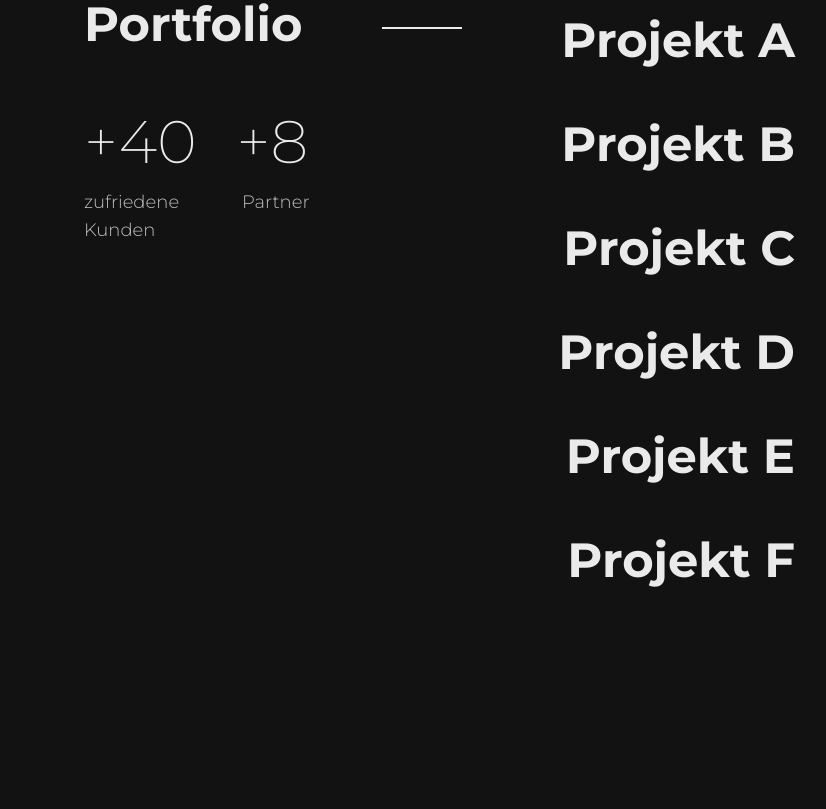
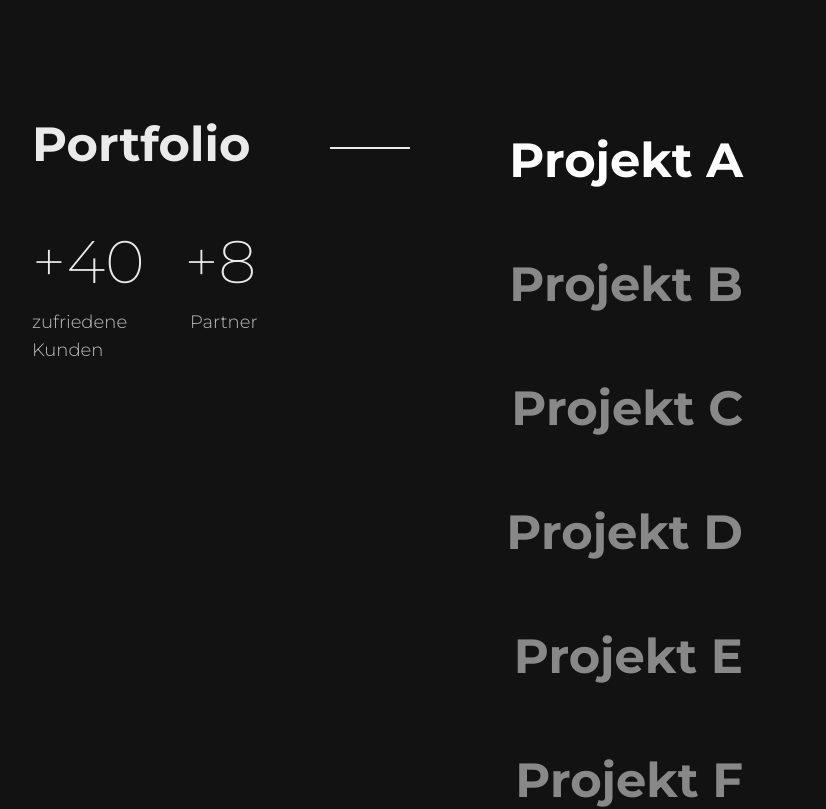
Before and after one commit to marcg0128/jelalkasso, a Next.js app in the folder frontend/: page / in a window 1280 px wide. Shown: the part 840-1649 px from the top of the page, without its empty margins (156-982 px from the left). Built offline with nearby package versions, Linux system fonts and the light colour scheme.

Commit message:
Refactor Portfolio component for improved scrolling behavior and enhance Start component layout
Took 1 hour 22 minutes

```diff
--- a/frontend/app/components/Portfolio.tsx
+++ b/frontend/app/components/Portfolio.tsx
@@ -2,57 +2,168 @@
 
 import CountUp from "@/components/CountUp";
 import React from "react";
-import {useState} from "react";
+import { useState, useEffect, useRef } from "react";
+
+const portfolioItems = [
+        { title: "Projekt A", description: "Beschreibung A", imageName: "/images/projekt-a.jpg" },
+        { title: "Projekt B", description: "Beschreibung B", imageName: "/images/projekt-b.jpg" },
+        { title: "Projekt C", description: "Beschreibung C", imageName: "/images/projekt-c.jpg" },
+        { title: "Projekt D", description: "Beschreibung D", imageName: "/images/projekt-a.jpg" },
+        { title: "Projekt E", description: "Beschreibung E", imageName: "/images/projekt-b.jpg" },
+        { title: "Projekt F", description: "Beschreibung F", imageName: "/images/projekt-c.jpg" }
+    ];
 
 export default function Portfolio() {
-    const [currentProjekt, setCurrentProjekt] = useState(null);
+    const [currentProjekt, setCurrentProjekt] = useState<string | null>(null);
 
-    const portfolioItems = [
-        {
-            title: "Projekt A",
-            description: "Beschreibung von Projekt A",
-            imageName: "/images/projekt-a.jpg"
-        },
-        {
-            title: "Projekt B",
-            description: "Beschreibung von Projekt B",
-            imageName: "/images/projekt-b.jpg"
-        },
-        {
-            title: "Projekt C",
-            description: "Beschreibung von Projekt C",
-            imageName: "/images/projekt-c.jpg"
-        },
-        {
-            title: "Projekt D",
-            description: "Beschreibung von Projekt A",
-            imageName: "/images/projekt-a.jpg"
-        },
-        {
-            title: "Projekt E",
-            description: "Beschreibung von Projekt B",
-            imageName: "/images/projekt-b.jpg"
-        },
-        {
-            title: "Projekt F",
-            description: "Beschreibung von Projekt C",
-            imageName: "/images/projekt-c.jpg"
+
+    const itemRefs = useRef<Array<HTMLDivElement | null>>([]);
+    const isAutoScrollingRef = useRef(false);
+    const debounceTimeoutRef = useRef<number | null>(null);
+    const autoScrollEndTimeoutRef = useRef<number | null>(null);
+
+    function scrollToProject(index: number) {
+        const el = itemRefs.current[index];
+        const title = document.getElementById("portfolio-title");
+        if (!el || !title) return;
+
+        // Linie berechnen
+        const rect = title.getBoundingClientRect();
+        const afterStyles = window.getComputedStyle(title, "::after");
+        const afterHeight = parseFloat(afterStyles.height) || 0;
+        const afterMarginTop = parseFloat(afterStyles.marginTop) || 0;
+        const lineY = rect.top + afterMarginTop + afterHeight / 2;
+
+        // Element-Mitte
+        const r2 = el.getBoundingClientRect();
+        const elementCenterY = r2.top + r2.height / 2;
+
+        // Gleicher Offset wie beim Auto-Scroll
+        const TARGET_OFFSET = -15;
+        const offset = elementCenterY + TARGET_OFFSET - lineY;
+
+        // Auto-Scrolling sperren
+        isAutoScrollingRef.current = true;
+
+        window.scrollBy({ top: offset, behavior: "smooth" });
+
+        // Nach dem Scroll wieder freigeben
+        window.setTimeout(() => {
+            isAutoScrollingRef.current = false;
+        }, 500);
+
+        // Aktiv setzen
+        setCurrentProjekt(portfolioItems[index].title);
+    }
+
+
+    useEffect(() => {
+        function cleanupTimeout(ref: React.MutableRefObject<number | null>) {
+            if (ref.current !== null) {
+                window.clearTimeout(ref.current);
+                ref.current = null;
+            }
         }
-    ];
+
+        function handleScroll() {
+            // Wenn wir gerade programmgesteuert scrollen, ignorieren
+            if (isAutoScrollingRef.current) return;
+
+            const title = document.getElementById("portfolio-title");
+            if (!title) return;
+
+            const rect = title.getBoundingClientRect();
+            const afterStyles = window.getComputedStyle(title, "::after");
+
+            const afterHeight = parseFloat(afterStyles.height) || 0;
+            const afterMarginTop = parseFloat(afterStyles.marginTop) || 0;
+
+            // Y-Position der Linie (viewport-Koordinaten)
+            const lineY = rect.top + afterMarginTop + afterHeight / 2;
+
+            let closestIndex = 0;
+            let closestDistance = Infinity;
+
+            itemRefs.current.forEach((el, index) => {
+                if (!el) return;
+                const r = el.getBoundingClientRect();
+                const elementY = r.top + r.height / 2;
+                const distance = Math.abs(lineY - elementY);
+                if (distance < closestDistance) {
+                    closestDistance = distance;
+                    closestIndex = index;
+                }
+            });
+
+            const selected = portfolioItems[closestIndex];
+            setCurrentProjekt(selected.title);
+
+            // Auto-Zentrierung nur starten, wenn nötig
+            const el = itemRefs.current[closestIndex];
+            if (!el) return;
+
+            const r2 = el.getBoundingClientRect();
+            const elementCenterY = r2.top + r2.height / 2;
+            const TARGET_OFFSET = -15; // negativ = höher, positiv = tiefer
+            const offset = elementCenterY + TARGET_OFFSET - lineY;
+
+            const MIN_OFFSET = 20; // minimaler Abstand, ab dem wir zentrieren
+            const DEBOUNCE_MS = 150;
+            const AUTO_SCROLL_END_MS = 500; // wie lange wir Auto-Scroll als aktiv betrachten
+
+            if (Math.abs(offset) > MIN_OFFSET) {
+                // debounce: warte kurz, gruppiere Scroll-Events
+                cleanupTimeout(debounceTimeoutRef);
+                debounceTimeoutRef.current = window.setTimeout(() => {
+                    // set flag damit handleScroll ignoriert wird während smooth scroll läuft
+                    isAutoScrollingRef.current = true;
+
+                    // scrollBy verwendet viewport-differenz, offset ist korrekt (beide sind viewport-Koords)
+                    window.scrollBy({ top: offset, behavior: "smooth" });
+
+                    // nach einiger Zeit (geschätzt) gehen wir davon aus, dass der smooth scroll vorbei ist
+                    cleanupTimeout(autoScrollEndTimeoutRef);
+                    autoScrollEndTimeoutRef.current = window.setTimeout(() => {
+                        isAutoScrollingRef.current = false;
+                        autoScrollEndTimeoutRef.current = null;
+                    }, AUTO_SCROLL_END_MS);
+
+                    debounceTimeoutRef.current = null;
+                }, DEBOUNCE_MS);
+            }
+        }
+
+        // listener
+        window.addEventListener("scroll", handleScroll, { passive: true });
+
+        // initial run
+        handleScroll();
+
+        return () => {
+            window.removeEventListener("scroll", handleScroll);
+            cleanupTimeout(debounceTimeoutRef);
+            cleanupTimeout(autoScrollEndTimeoutRef);
+        };
+    }, []); // leer: portfolioItems sind konstant in deinem Beispiel
+
+
+
+
     return (
 
 
-            <div className="flex  items-center justify-between gap-4 h-full px-60 ">
-                <div className="flex  items-start justify-center gap-4 h-full">
-                    <div className="">
+            <div className="flex  items-center justify-between gap-4 h-full  ">
+                <div className="flex  items-start justify-center gap-4 h-full ml-47">
+                    <div className="sticky top-40">
                         <h1
+                            id="portfolio-title"
                             className="text-5xl font-bold mb-6 inline-block after:inline-block
                             after:ml-20 after:w-20 after:h-0.5 after:bg-[#EAEAEA] after:align-middle
                             rounded-4xl "
                         >
                             Portfolio
                         </h1>
-                        <div className="mt-10">
+                        <div className="mt-10 ">
                             <div className="flex gap-10 text-6xl font-extralight ">
                                 <div>
                                    +<CountUp
@@ -88,24 +199,49 @@ export default function Portfolio() {
 
                             </div>
 
+
                         </div>
 
                     </div>
 
 
 
-                    <div className="flex flex-col items-end ml-20">
+                    <div className="flex flex-col items-end ml-20 mb-50">
                         {portfolioItems.map((item, index) => (
-                            <div className="mb-10 " key={index}>
-
-                                <h2 className="text-5xl font-bold mt-4">{item.title}</h2>
-
+                            <div
+                                className="mb-15 cursor-pointer"
+                                key={index}
+                                onClick={() => scrollToProject(index)}
+                                ref={(el) => { itemRefs.current[index] = el; }}
+                                data-index={index}
+                            >
+                                <h2
+                                    className={`text-5xl font-bold mt-4 ${
+                                        currentProjekt === item.title
+                                            ? "text-white"
+                                            : "text-[#888888]"
+                                    }`}
+                                >
+                                    {item.title}
+                                </h2>
                             </div>
                         ))}
 
                     </div>
+
+                    {/*<ul className="flex flex-col items-end ml-20 overflow-y-auto snap-y gap-8">*/}
+                    {/*    {portfolioItems.map((item, index) => (*/}
+                    {/*        <li className="mb-20 snap-center" key={index}>*/}
+
+                    {/*            <h2 className="text-5xl font-bold mt-4">{item.title}</h2>*/}
+
+                    {/*        </li>*/}
+                    {/*    ))}*/}
+
+                    {/*</ul>*/}
                 </div>
-                <div>
+                <div className="">
+
 
                 </div>
 
--- a/frontend/app/components/Start.tsx
+++ b/frontend/app/components/Start.tsx
@@ -12,7 +12,7 @@ export default function Start() {
         transition: `all 0.4s ease ${delay}s`
     });
     return (
-        <div className="w-full h-screen px-47">
+        <div className="w-full h-screen px-47 mb-30">
             {/*aligns perfect with the title "Jelal Kasso"*/}
 
             <div className="min-h-screen md:flex flex-col  items-center justify-center mt-10 relative">
```
